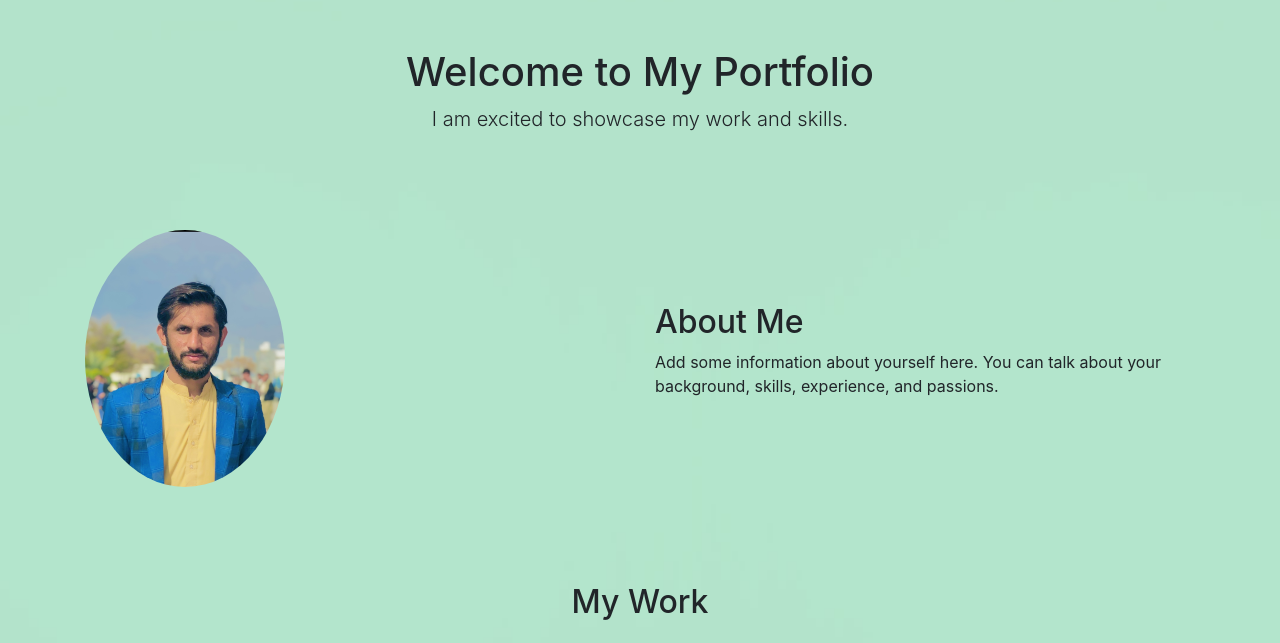
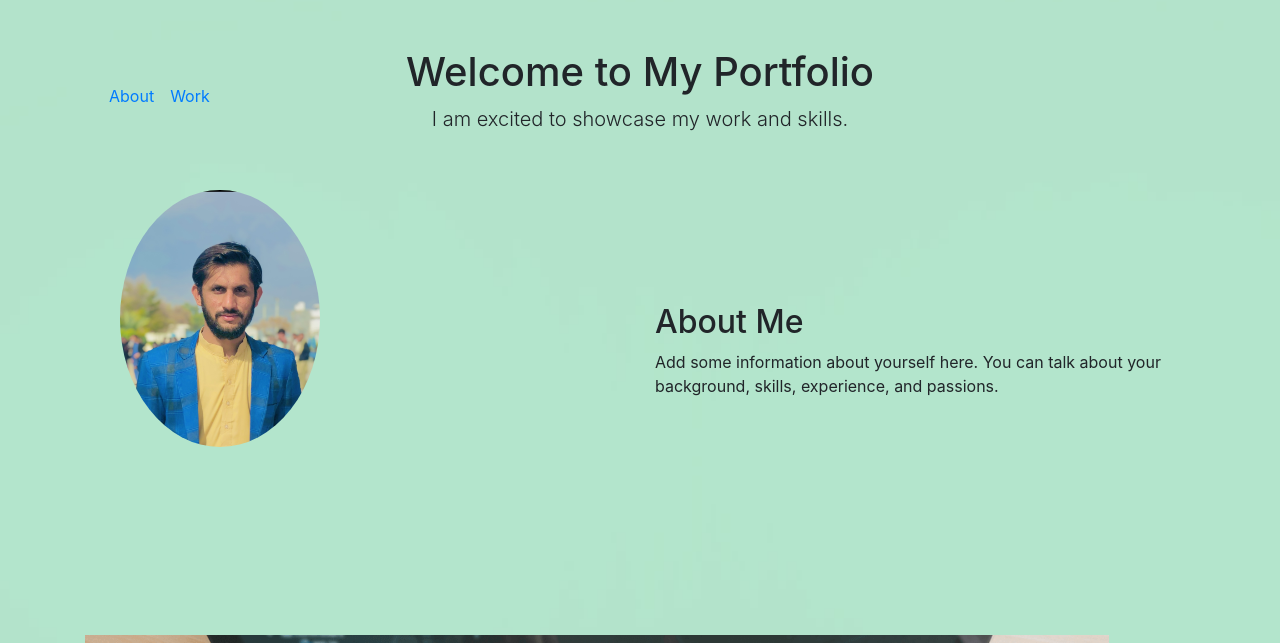
Before and after one commit to sherAfzal861/MyPortfolio, a Flask app: page / in a window 1280 px wide. Shown: the top 643 px of the page. Run offline with Flask 3, Linux system fonts and the light colour scheme; some libraries are stand-ins or nearby versions.

Commit message:
added navbar

```diff
--- a/static/css/style.css
+++ b/static/css/style.css
@@ -1,10 +1,10 @@
-.bgimage::before {
+.bgimage::before{
     content: "";
     position: absolute;
     top: 0;
     left: 0;
     width: 100%;
-    height: 120%;
+    height: 100%;
     background-image: url("../images/back-ground-image.jpg");
     background-size: cover;
     background-position: center;
@@ -15,9 +15,41 @@
 
 }
 
-body,
-html {
-    margin: 0;
-    padding: 0;
-    height: 100%;
+
+.work{
+    content: "";
+    position: absolute;
+
+    width: 80%;
+    height: 80%;
+    background-image: url("../images/work.png");
+    background-size: cover;
+    background-position: center;
+    background-repeat: no-repeat;
+    /* Optional: Set a fixed background attachment if needed */
+
+    z-index: -1;
+
 }
+.work{
+    margin-top: 100px;
+}
+
+.main-image{
+    position: relative;
+    bottom: 40px;
+    left: 35px;
+}
+
+@media (max-width: 767px) {
+    img.main-image {
+        position: relative;
+        left: 50%;
+        transform: translateX(-50%);
+    }
+  }
+
+.mynavbar{
+    margin-top: 20px;
+    position: absolute;
+}
--- a/templates/index.html
+++ b/templates/index.html
@@ -17,6 +17,24 @@
 
   <div class="container bgimage">
     <!-- Header Section -->
+    <nav class="navbar navbar-expand-lg mynavbar">
+      <button class="navbar-toggler" type="button" data-toggle="collapse" data-target="#navbarCollapse" aria-controls="navbarCollapse" aria-expanded="false" aria-label="Toggle navigation">
+        <span class="navbar-toggler-icon"></span>
+      </button>
+
+      <div class="collapse navbar-collapse" id="navbarCollapse">
+        <ul class="navbar-nav">
+          <li class="nav-item">
+            <a class="nav-link" href="#about">About</a>
+          </li>
+          <li class="nav-item">
+            <a class="nav-link" href="#work">Work</a>
+          </li>
+          <!-- Add more navbar items as needed -->
+        </ul>
+      </div>
+    </nav>
+
     <header class="text-center my-5">
       <h1 data-aos="fade-up">Welcome to My Portfolio</h1>
       <p class="lead" data-aos="fade-up" data-aos-delay="200">I am excited to showcase my work and skills.</p>
@@ -26,7 +44,7 @@
     <section id="about" class="py-5">
       <div class="row">
         <div class="col-md-6" data-aos="fade-right">
-          <img src="{{url_for('static' , filename="images/img.jpg")}}" alt="Your Image" class="img-fluid rounded-circle" width='200' height='200'>
+          <img src="{{url_for('static' , filename="images/img.jpg")}}" alt="Your Image" class="img-fluid rounded-circle main-image" width='200' height='200'>
         </div>
         <div class="col-md-6 my-auto" data-aos="fade-left">
           <h2>About Me</h2>
@@ -39,6 +57,7 @@
     </section>
 
     <!-- Work Section -->
+    <div class="container work">
       <section id="work" class="py-5">
         <h2 class="text-center mb-4" data-aos="fade-up">My Work</h2>
         <div class="row">
@@ -73,9 +92,11 @@
         </div>
       </section>
 
+    </div>
     <!-- Add more sections as needed -->
 
   </div>
+
 
   <!-- Bootstrap JS via CDN -->
   <script src="https://code.jquery.com/jquery-3.5.1.slim.min.js"></script>
```
Also changed, not shown: static/images/work.png (added). Lines whose indentation alone changed are shown as unchanged.
